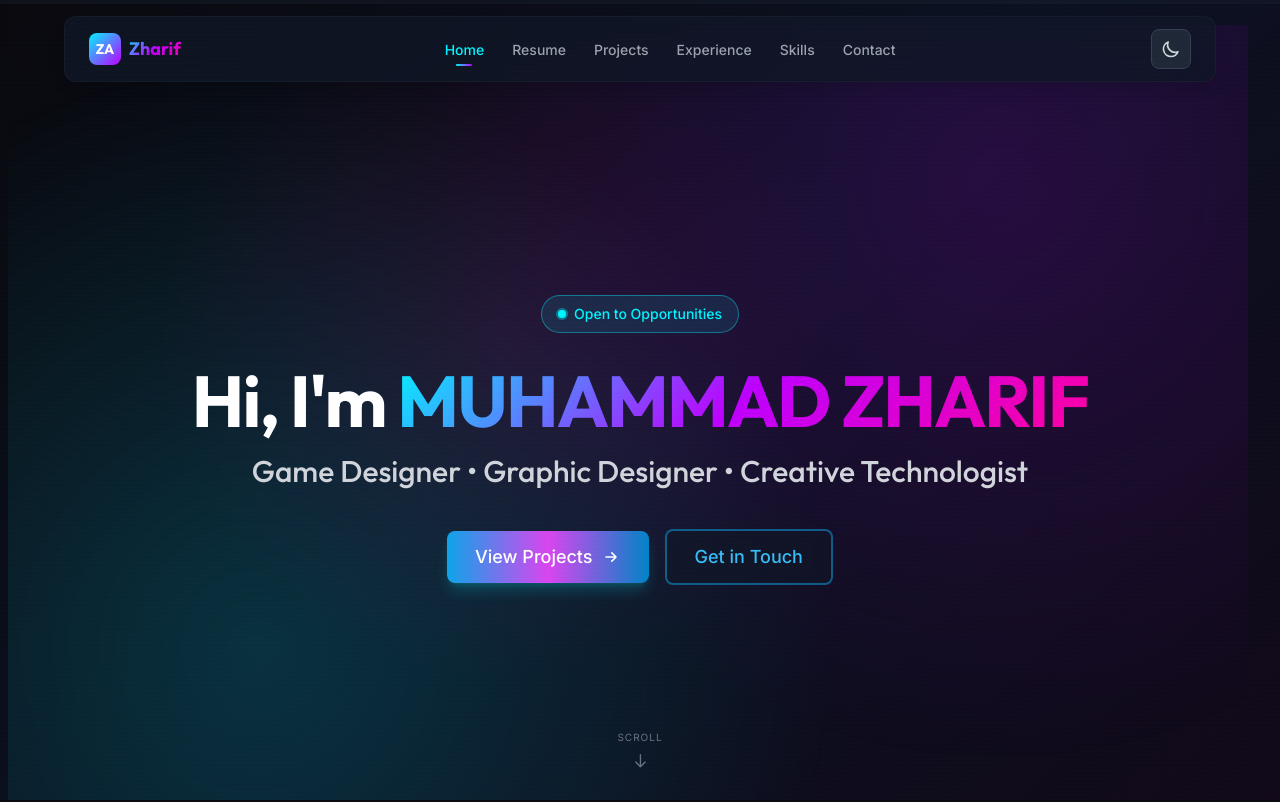
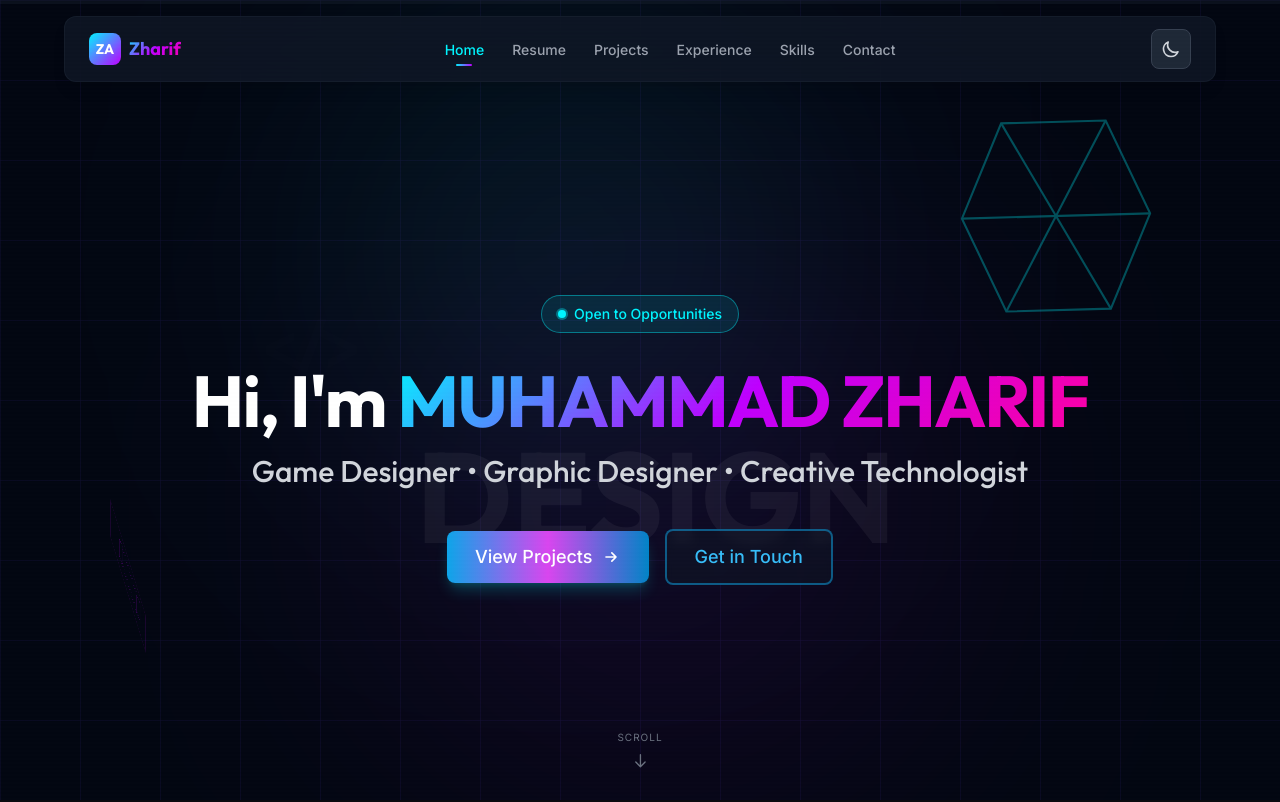
Before and after one commit to MuhdAqmarr/Portfolio-ZharifAzfar, a React (Vite) app: page / in a window 1280 px wide. Shown: the top 802 px of the page. Built offline with nearby package versions, Linux system fonts and the light colour scheme.

Commit message:
fix: Ensure GameTechBackground sits above global gradient (z-index fix) and is opaque

```diff
--- a/src/components/ui/GameTechBackground.tsx
+++ b/src/components/ui/GameTechBackground.tsx
@@ -17,9 +17,9 @@ export function GameTechBackground() {
     if (reducedMotion) return <div className="absolute inset-0 bg-gray-50 dark:bg-gray-950 -z-20" />;
 
     return (
-        <div className="absolute inset-0 overflow-hidden pointer-events-none -z-10 select-none">
-            {/* Base Background */}
-            <div className="absolute inset-0 bg-gray-50/50 dark:bg-gray-950/80 transition-colors duration-500" />
+        <div className="absolute inset-0 overflow-hidden pointer-events-none z-0 select-none">
+            {/* Base Background - Opaque to cover global background */}
+            <div className="absolute inset-0 bg-gray-50 dark:bg-gray-950 transition-colors duration-500" />
 
             {/* Cyber Grid - Top Plane (Ceiling) */}
             <motion.div
```
